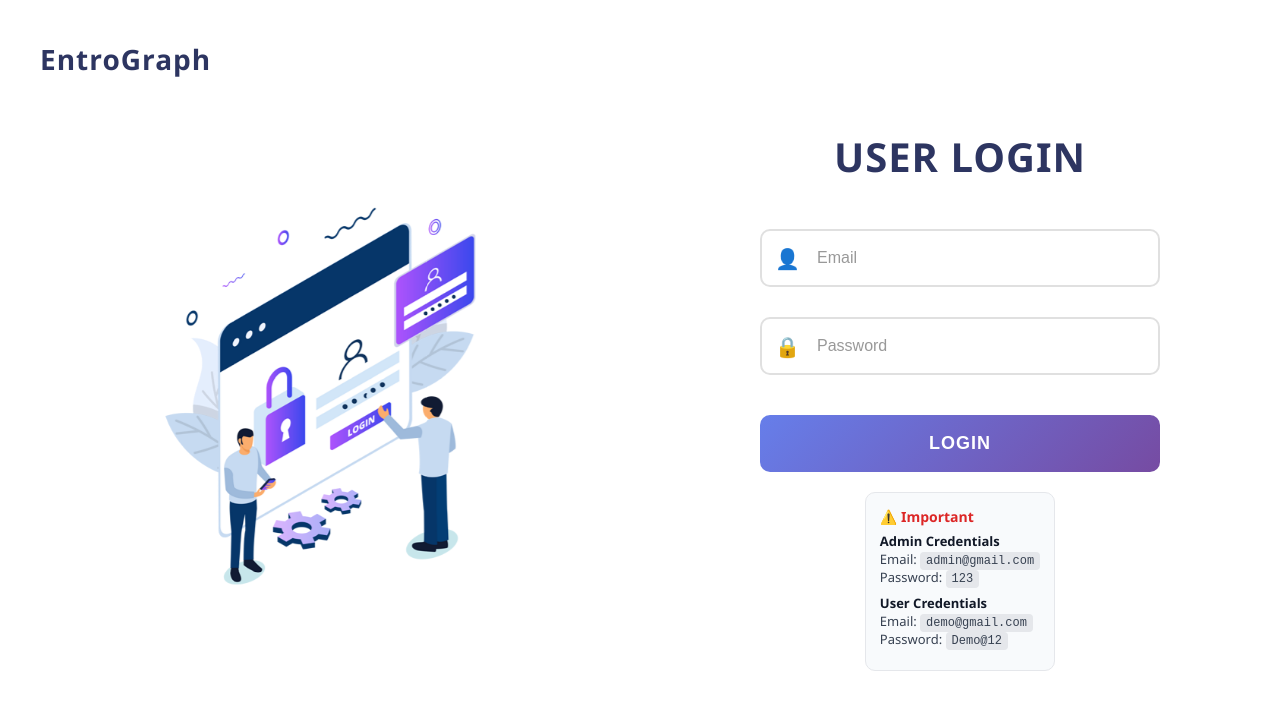
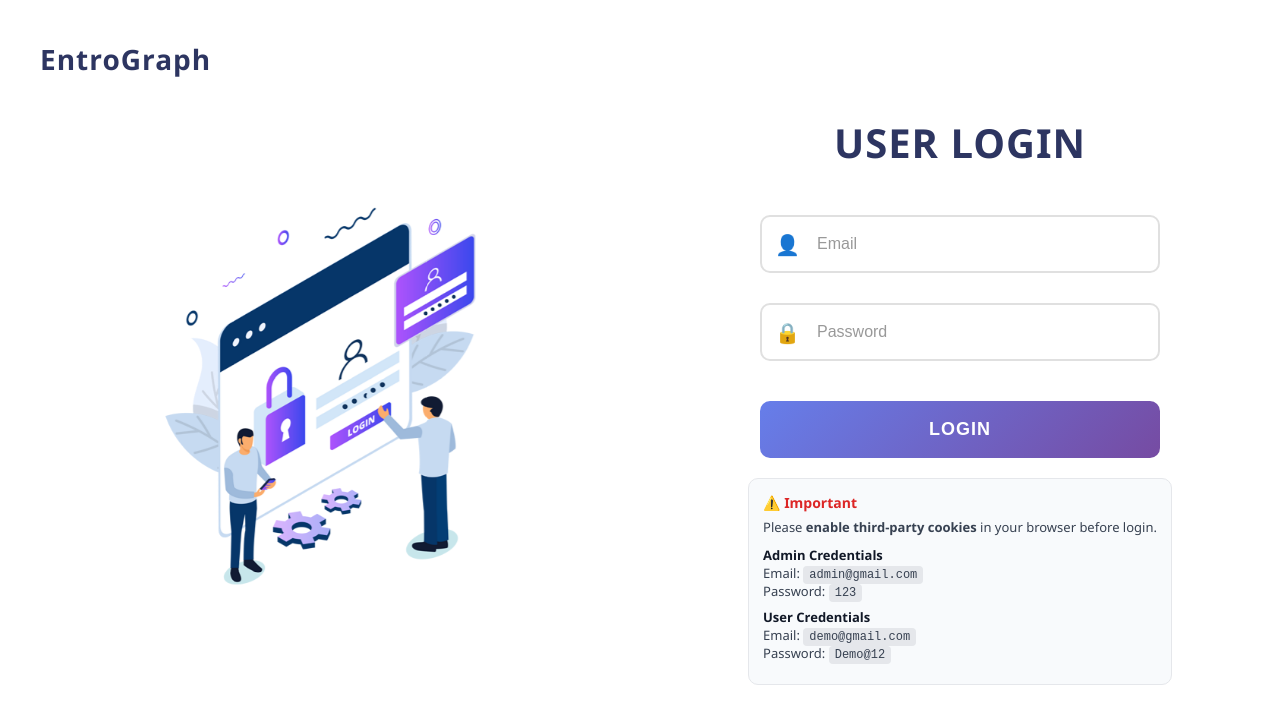
Before and after one commit to Kabileshvijay/Enterprise-Knowledge-Graph-Search-Platform, a React (Vite) app in the folder frontend/: page / in a window 1280 px wide. Shown: the top 724 px of the page. Built offline with nearby package versions, Linux system fonts and the light colour scheme.

Commit message:
updated login with the credentials

```diff
--- a/frontend/src/pages/user/Login.jsx
+++ b/frontend/src/pages/user/Login.jsx
@@ -106,10 +106,10 @@ const Login = () => {
         {/* 🔐 CREDENTIALS INFO BOX */}
         <div className="credentials-box">
           <h4>⚠️ Important</h4>
-          {/* <p className="cookie-warning">
+          {<p className="cookie-warning">
             Please <strong>enable third-party cookies</strong> in your browser
             before login.
-          </p> */}
+          </p>}
 
           <div className="cred-section">
             <strong>Admin Credentials</strong>
```
